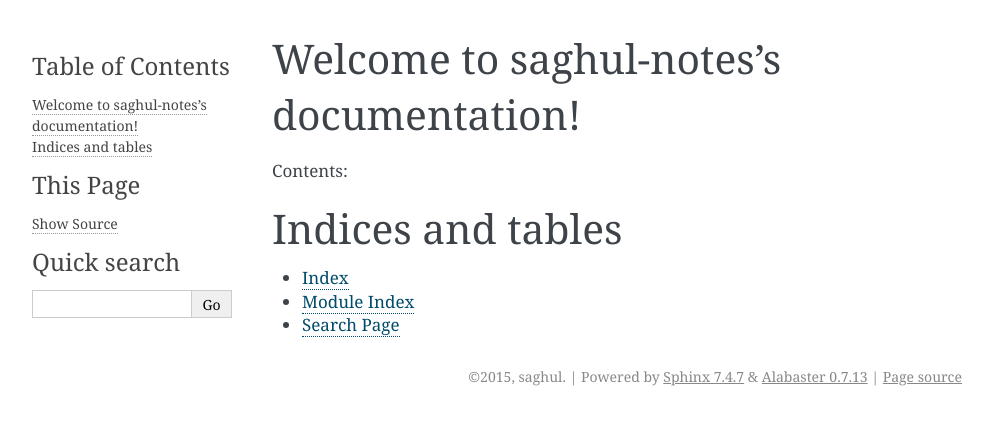
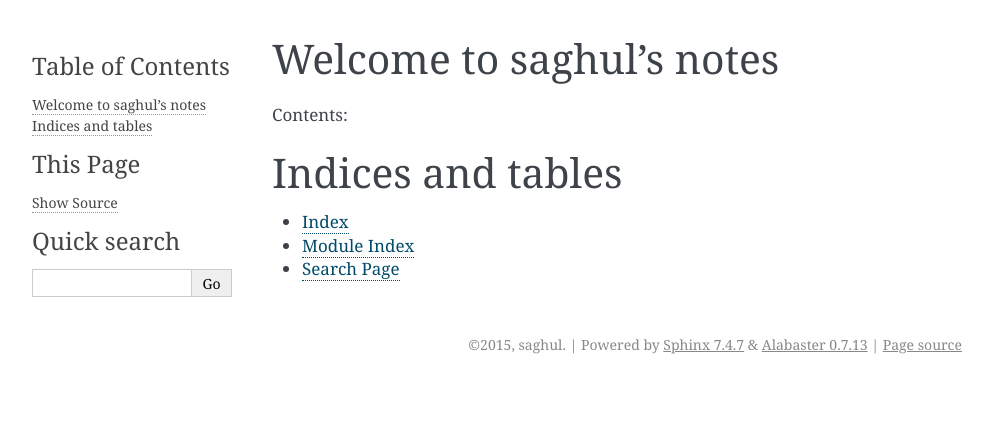
Before and after one commit to saghul/notes, a Sphinx documentation site: the page built from source/index.rst, in a window 1280 px wide. Shown: the top 425 px of the page, without its empty margins (148-1141 px from the left). Built offline with Sphinx 7.4.7, drawn with Linux system fonts in a browser that asks for light colours; some of the changed lines change nothing that is shown.

Commit message:
Update title

```diff
--- a/source/index.rst
+++ b/source/index.rst
@@ -1,10 +1,6 @@
-.. saghul-notes documentation master file, created by
-   sphinx-quickstart on Fri Dec 18 09:35:13 2015.
-   You can adapt this file completely to your liking, but it should at least
-   contain the root `toctree` directive.
 
-Welcome to saghul-notes's documentation!
-========================================
+Welcome to saghul's notes
+=========================
 
 Contents:
 
```
